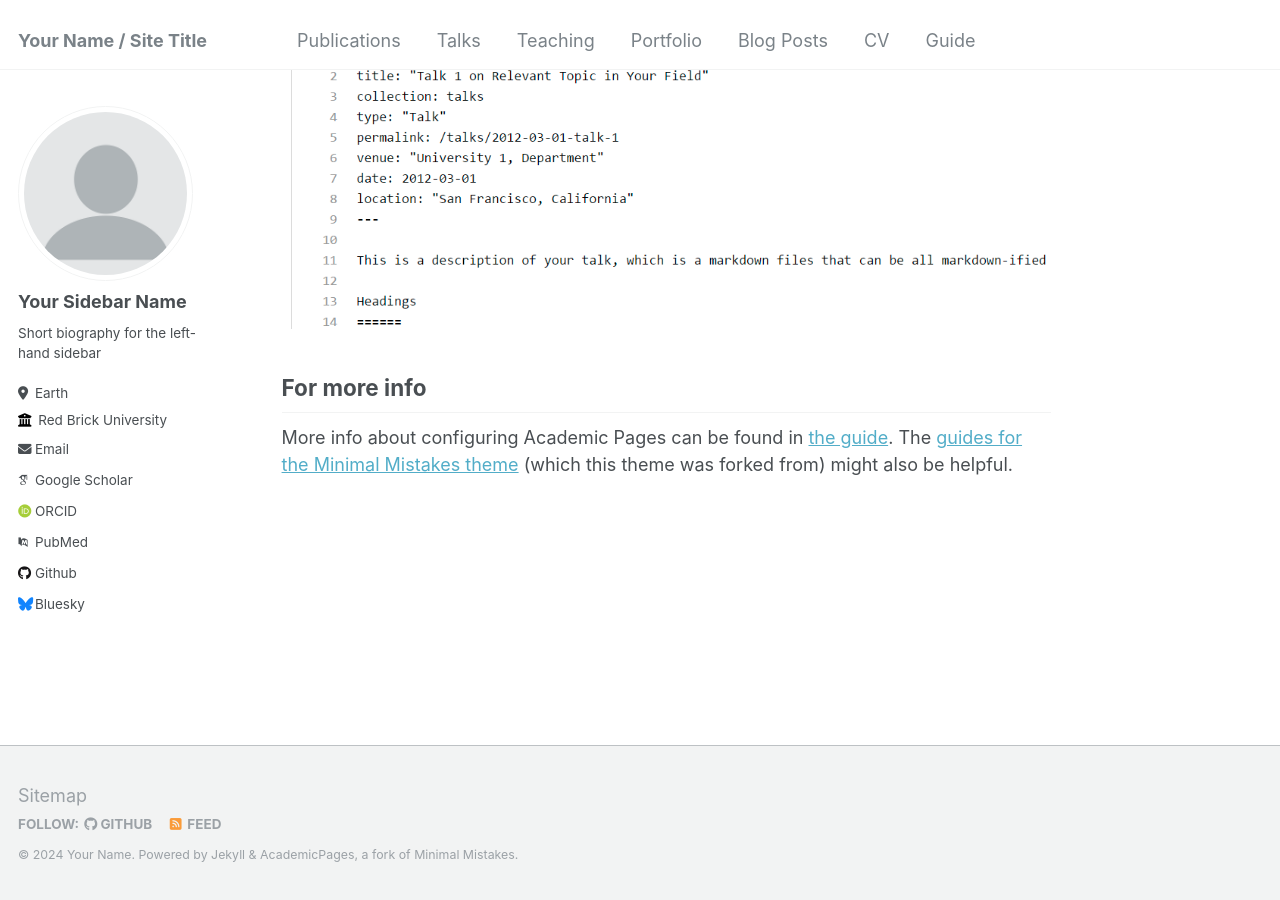
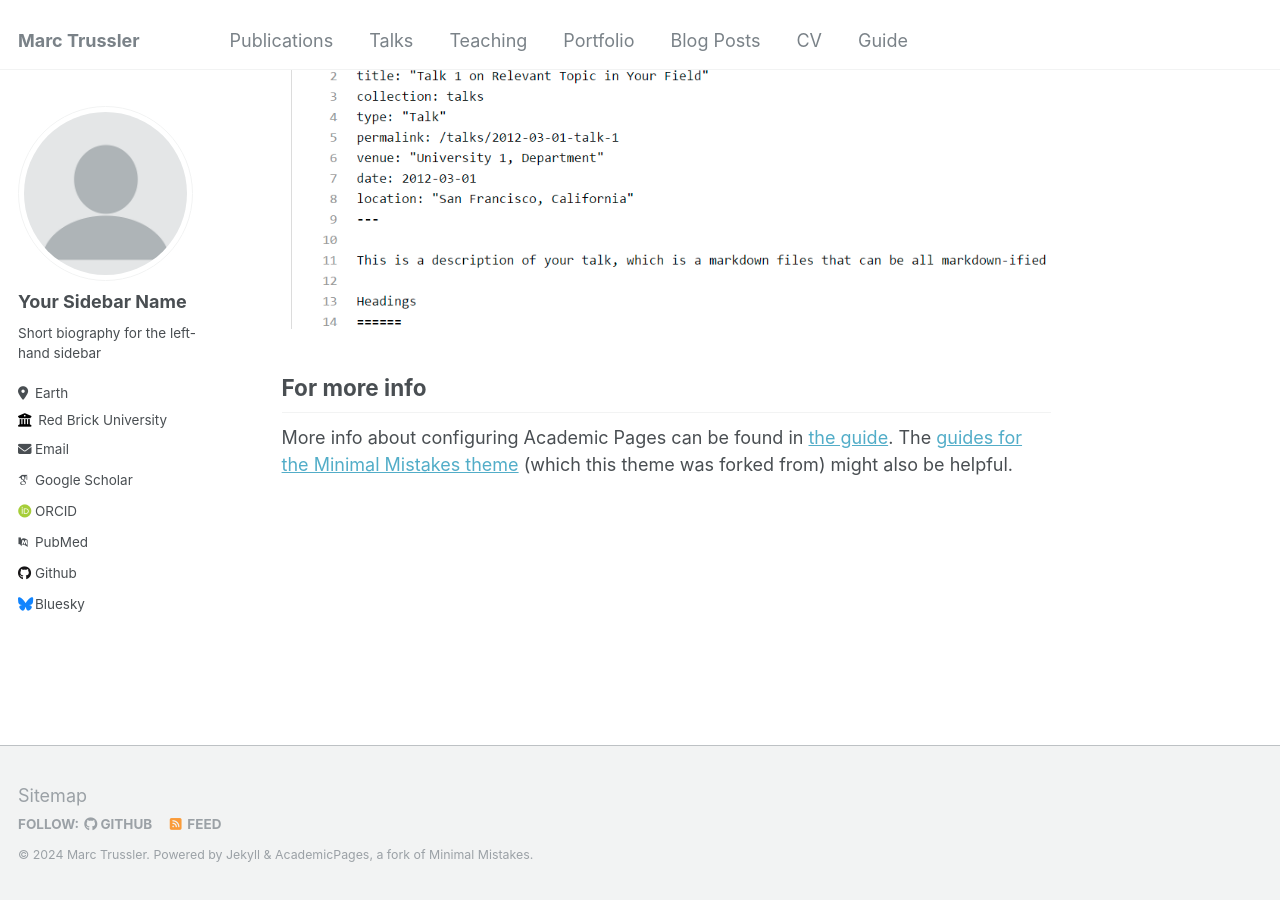
Before and after one commit to marctrussler/marctrussler.github.io, a Jekyll site: the page built from _pages/about.md, in a window 1280 px wide and 900 px high, scrolled down 2660 px. Built offline with Jekyll 4.4.1, drawn with Linux system fonts in a browser that asks for light colours; some web fonts are replaced.

Commit message:
Update _config.yml

```diff
--- a/_config.yml
+++ b/_config.yml
@@ -8,13 +8,13 @@
 
 # Basic Site Settings
 locale                   : "en-US"
-title                    : "Your Name / Site Title"
+title                    : "Marc Trussler"
 title_separator          : "-"
-name                     : &name "Your Name"
+name                     : &name "Marc Trussler"
 description              : &description "personal description"
-url                      : https://academicpages.github.io # the base hostname & protocol for your site e.g. "https://mmistakes.github.io"
+url                      : https://marctrussler.github.io/ # the base hostname & protocol for your site e.g. "https://mmistakes.github.io"
 baseurl                  : "" # the subpath of your site, e.g. "/blog"
-repository               : "academicpages/academicpages.github.io"
+repository               : "marctrussler/marctrussler.github.io"
 
 # Site Author - The following control what appear as part of the author content on the side bar.
 #               If a field is blank the icon and link will not appear, otherwise it will be shown.
```
